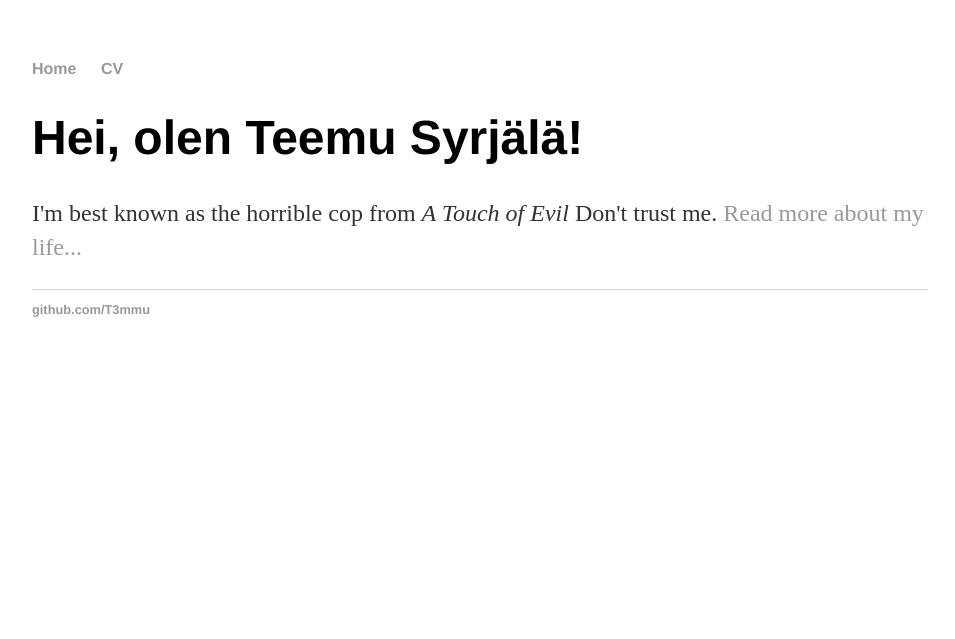
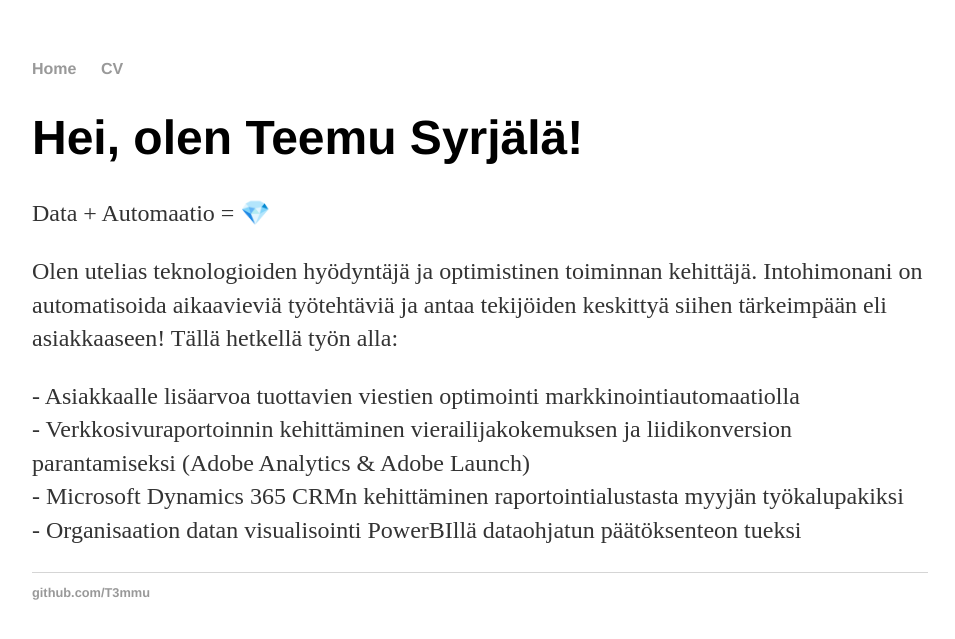
Before and after one commit to T3mmu/t3mmu.github.io, a Jekyll site: the page built from index.html, in a window 1280 px wide. Shown: the top 639 px of the page, without its empty margins (160-1115 px from the left). Built offline with Jekyll 4.4.1, drawn with Linux system fonts in a browser that asks for light colours.

Commit message:
Update index.html

```diff
--- a/index.html
+++ b/index.html
@@ -4,5 +4,12 @@ title: Teemu Syrjälä
 ---
 <div>
 	<h1>Hei, olen Teemu Syrjälä!</h1>
-	<p>I'm best known as the horrible cop from <em>A Touch of Evil</em> Don't trust me. <a href="/about">Read more about my life...</a></p>
+	<p> Data + Automaatio = 💎 </p>
+	<p>Olen utelias teknologioiden hyödyntäjä ja optimistinen toiminnan kehittäjä. Intohimonani on automatisoida aikaavieviä
+	työtehtäviä ja antaa tekijöiden keskittyä siihen tärkeimpään eli asiakkaaseen! Tällä hetkellä työn alla: </p>
+
+	<p>- Asiakkaalle lisäarvoa tuottavien viestien optimointi markkinointiautomaatiolla<br>
+	- Verkkosivuraportoinnin kehittäminen vierailijakokemuksen ja liidikonversion parantamiseksi (Adobe Analytics & Adobe Launch)<br>
+	- Microsoft Dynamics 365 CRMn kehittäminen raportointialustasta myyjän työkalupakiksi<br>
+	- Organisaation datan visualisointi PowerBIllä dataohjatun päätöksenteon tueksi </p>
 </div>
```
